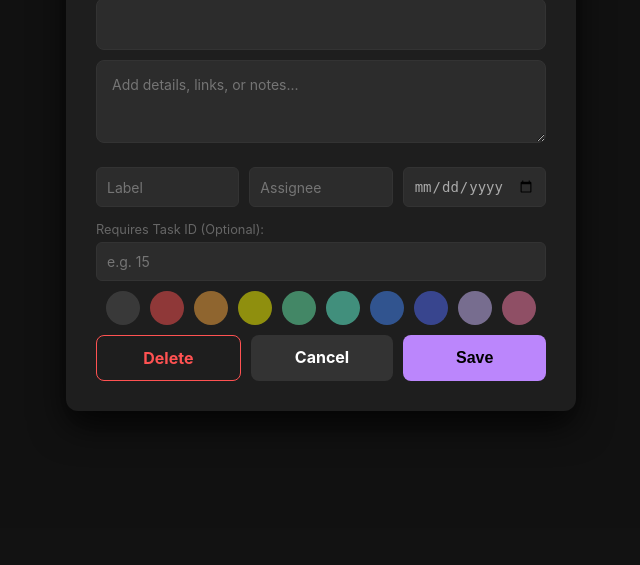
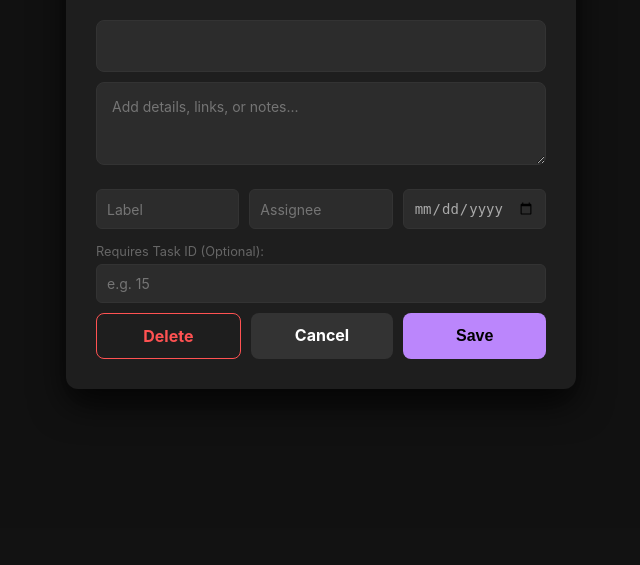
Before and after one commit to dafioram/SimpleTaskList, a Flask app: template templates/edit.html in a window 1280 px wide. Shown: the part 235-800 px from the top of the page, without its empty margins (319-959 px from the left). Run offline with Flask 3, Linux system fonts and the light colour scheme; the template is opened without the code that fills it, so the values that code supplies are empty.

Commit message:
Label colors now auto-picked

```diff
--- a/main.py
+++ b/main.py
@@ -44,6 +44,17 @@ def get_assignee_colors(unique_assignees):
         colors[a] = PALETTE[hash_val % len(PALETTE)]
     return colors
 
+def get_label_colors(unique_labels):
+    """Generates consistent CSS classes for labels using a salted hash."""
+    LABEL_PALETTE = ['purple', 'blue', 'green', 'orange', 'red', 'pink', 'teal', 'yellow', 'indigo']
+    colors = {}
+    for lbl in unique_labels:
+        if not lbl: continue
+        # Multiplying by 17 ensures "Maggie" the label is a different color than "Maggie" the assignee
+        hash_val = sum(ord(c) * (i + 1) * 17 for i, c in enumerate(lbl))
+        colors[lbl] = LABEL_PALETTE[hash_val % len(LABEL_PALETTE)]
+    return colors
+
 # --- ROUTES ---
 
 @app.route('/')
@@ -84,13 +95,15 @@ def index():
     tasks = query.all()
 
     unique_labels_query = db.session.query(Task.label).filter(Task.label.isnot(None)).filter(Task.label != "").distinct().all()
+    unique_labels_list = [l[0] for l in sorted(unique_labels_query)]
 
-    all_labels = [(l[0], label_counts.get(l[0], 0)) for l in sorted(unique_labels_query)]
+    all_labels = [(lbl, label_counts.get(lbl, 0)) for lbl in unique_labels_list]
     all_assignees = [(a, assignee_counts.get(a, 0)) for a in sorted(list(unique_assignees))]
     unassigned_count = assignee_counts.get("Unassigned", 0)
 
-    # Use the shared helper function
+    # Use the shared helper functions
     assignee_colors = get_assignee_colors(unique_assignees)
+    label_colors = get_label_colors(unique_labels_list)
 
     active_tasks = sorted([t for t in tasks if t.completed_at is None], key=lambda t: t.position)
     finished_tasks = sorted([t for t in tasks if t.completed_at is not None], key=lambda t: t.completed_at, reverse=True)
@@ -100,6 +113,7 @@ def index():
                            all_labels=all_labels,
                            all_assignees=all_assignees,
                            assignee_colors=assignee_colors,
+                           label_colors=label_colors,
                            unassigned_count=unassigned_count,
                            active_filter=filter_label,
                            active_assignee=filter_assignee,
@@ -120,6 +134,7 @@ def add_task():
         min_pos = db.session.query(db.func.min(Task.position)).scalar()
         new_pos = (min_pos - 1) if min_pos is not None else 0
 
+        # Color column is permanently set to 'default' in DB, we ignore it going forward
         new_task = Task(content=content, position=new_pos, color='default', label=label)
         db.session.add(new_task)
         db.session.commit()
@@ -132,7 +147,6 @@ def edit_task(id):
 
     if request.method == 'POST':
         task.content = request.form.get('content')
-        task.color = request.form.get('color')
 
         raw_label = request.form.get('label')
         task.label = raw_label.strip().title() if raw_label else None
@@ -178,11 +192,13 @@ def edit_task(id):
             unique_assignees.add(t.assignee)
 
     unique_labels_query = db.session.query(Task.label).filter(Task.label.isnot(None)).filter(Task.label != "").distinct().all()
-    all_labels = [(l[0], label_counts.get(l[0], 0)) for l in sorted(unique_labels_query)]
+    unique_labels_list = [l[0] for l in sorted(unique_labels_query)]
+
+    all_labels = [(lbl, label_counts.get(lbl, 0)) for lbl in unique_labels_list]
     all_assignees = [(a, assignee_counts.get(a, 0)) for a in sorted(list(unique_assignees))]
     unassigned_count = assignee_counts.get("Unassigned", 0)
 
-    # Use the shared helper function
+    # Use the shared helper functions
     assignee_colors = get_assignee_colors(unique_assignees)
 
     return render_template('edit.html',
--- a/templates/edit.html
+++ b/templates/edit.html
@@ -11,7 +11,6 @@
             margin: 0; padding: 15px;
         }
 
-        /* --- CSS to render the pills in the background --- */
         .filter-bar { display: flex; gap: 8px; margin-bottom: 12px; flex-wrap: wrap; justify-content: center; }
         .filter-pill {
             text-decoration: none; font-size: 0.85rem; font-weight: bold;
@@ -26,11 +25,10 @@
             font-weight: bold; color: #121212; margin-right: 6px; vertical-align: middle;
         }
 
-        /* --- Crisp Modal Overlay --- */
         .modal-overlay {
             position: fixed;
             top: 0; left: 0; right: 0; bottom: 0;
-            background: rgba(18, 18, 18, 0.85); /* Dimmed, but NO blur so text is crisp */
+            background: rgba(18, 18, 18, 0.85);
             display: flex; justify-content: center; align-items: center;
             z-index: 1000; padding: 20px;
         }
@@ -59,26 +57,6 @@
             background: #2c2c2c; color: #aaa; border: 1px solid #333; padding: 10px;
             border-radius: 6px; font-size: 14px; outline: none; flex: 1; min-width: 0;
         }
-
-        .color-selector {
-            display: flex; gap: 10px; justify-content: center; margin-top: 10px; flex-wrap: wrap;
-        }
-        .color-option { cursor: pointer; position: relative; }
-        .color-option input { display: none; }
-        .dot { width: 30px; height: 30px; border-radius: 50%; display: block; border: 2px solid transparent; opacity: 0.5; transition: all 0.2s; }
-
-        .dot.default { background-color: #555; }
-        .dot.purple { background-color: #d0bcff; }
-        .dot.blue { background-color: #448aff; }
-        .dot.green { background-color: #69f0ae; }
-        .dot.orange { background-color: #ffab40; }
-        .dot.red { background-color: #ff5252; }
-        .dot.pink   { background-color: #ff80ab; }
-        .dot.teal   { background-color: #64ffda; }
-        .dot.yellow { background-color: #ffff00; }
-        .dot.indigo { background-color: #536dfe; }
-
-        .color-option input:checked + .dot { opacity: 1; transform: scale(1.2); border-color: #fff; }
 
         .note-area {
             width: 100%; padding: 15px; border-radius: 8px;
@@ -166,19 +144,6 @@
                     <input type="number" name="requires_id" class="small-input" style="width: 100%;" placeholder="e.g. 15" value="{{ task.requires_id or '' }}">
                 </div>
 
-                <div class="color-selector">
-                    <label class="color-option"><input type="radio" name="color" value="default" {{ 'checked' if task.color == 'default' }}><span class="dot default"></span></label>
-                    <label class="color-option"><input type="radio" name="color" value="red" {{ 'checked' if task.color == 'red' }}><span class="dot red"></span></label>
-                    <label class="color-option"><input type="radio" name="color" value="orange" {{ 'checked' if task.color == 'orange' }}><span class="dot orange"></span></label>
-                    <label class="color-option"><input type="radio" name="color" value="yellow" {{ 'checked' if task.color == 'yellow' }}><span class="dot yellow"></span></label>
-                    <label class="color-option"><input type="radio" name="color" value="green" {{ 'checked' if task.color == 'green' }}><span class="dot green"></span></label>
-                    <label class="color-option"><input type="radio" name="color" value="teal" {{ 'checked' if task.color == 'teal' }}><span class="dot teal"></span></label>
-                    <label class="color-option"><input type="radio" name="color" value="blue" {{ 'checked' if task.color == 'blue' }}><span class="dot blue"></span></label>
-                    <label class="color-option"><input type="radio" name="color" value="indigo" {{ 'checked' if task.color == 'indigo' }}><span class="dot indigo"></span></label>
-                    <label class="color-option"><input type="radio" name="color" value="purple" {{ 'checked' if task.color == 'purple' }}><span class="dot purple"></span></label>
-                    <label class="color-option"><input type="radio" name="color" value="pink" {{ 'checked' if task.color == 'pink' }}><span class="dot pink"></span></label>
-                </div>
-
                 {% if task.completed_at %}
                 <div style="border-top: 1px solid #333; padding-top: 20px; margin-top: 20px;">
                     <label style="display:block; margin-bottom:8px; color:#666; font-size:0.9rem;">Completion Note (Optional):</label>
```
Also changed, not shown: templates/index.html (+5 -4 lines).
